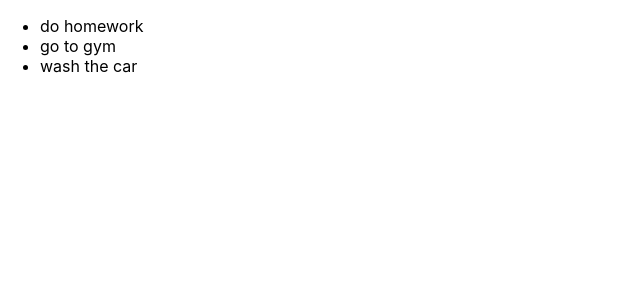
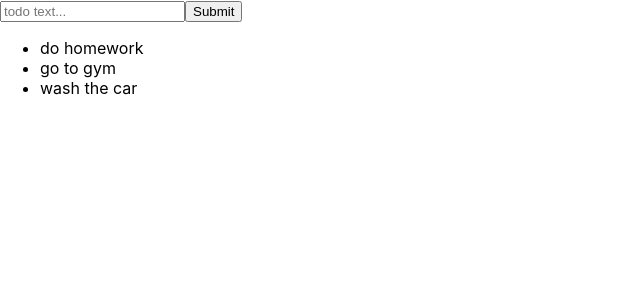
Before and after one commit to AshkanAhmady/todoList---react.typescript, a React (Create React App) app: page / in a window 1280 px wide. Shown: the top 300 px of the page, without its empty margins (0-640 px from the left). Built offline with nearby package versions, Linux system fonts and the light colour scheme; the HTML template or start-up script is replaced by a standard one.

Commit message:
getting (user input) with ref

```diff
--- a/src/App.tsx
+++ b/src/App.tsx
@@ -1,3 +1,4 @@
+import NewTodo from "./Components/NewTodo";
 import TodoList from "./Components/TodoList";
 
 // this (FC=> FunctionComponent) type, provided by the React
@@ -9,6 +10,7 @@ const App: React.FC = () => {
   ]
   return (
     <div className="App">
+      <NewTodo/>
       <TodoList todos={todos}/>
     </div>
   );
--- /dev/null
+++ b/src/Components/NewTodo.tsx
@@ -0,0 +1,19 @@
+import { useRef } from "react";
+
+const NewTodo: React.FC = () => {
+    const inputRef = useRef<HTMLInputElement>(null)
+
+    const submitHandler = (e: React.FormEvent) => {
+        e.preventDefault();
+        console.log(inputRef.current!.value)
+    }
+
+    return (
+        <form onSubmit={submitHandler}>
+            <input type="text" id="form input" ref={inputRef} placeholder="todo text..." />
+            <button type="submit">Submit</button>
+        </form>
+    )
+}
+
+export default NewTodo;
```
